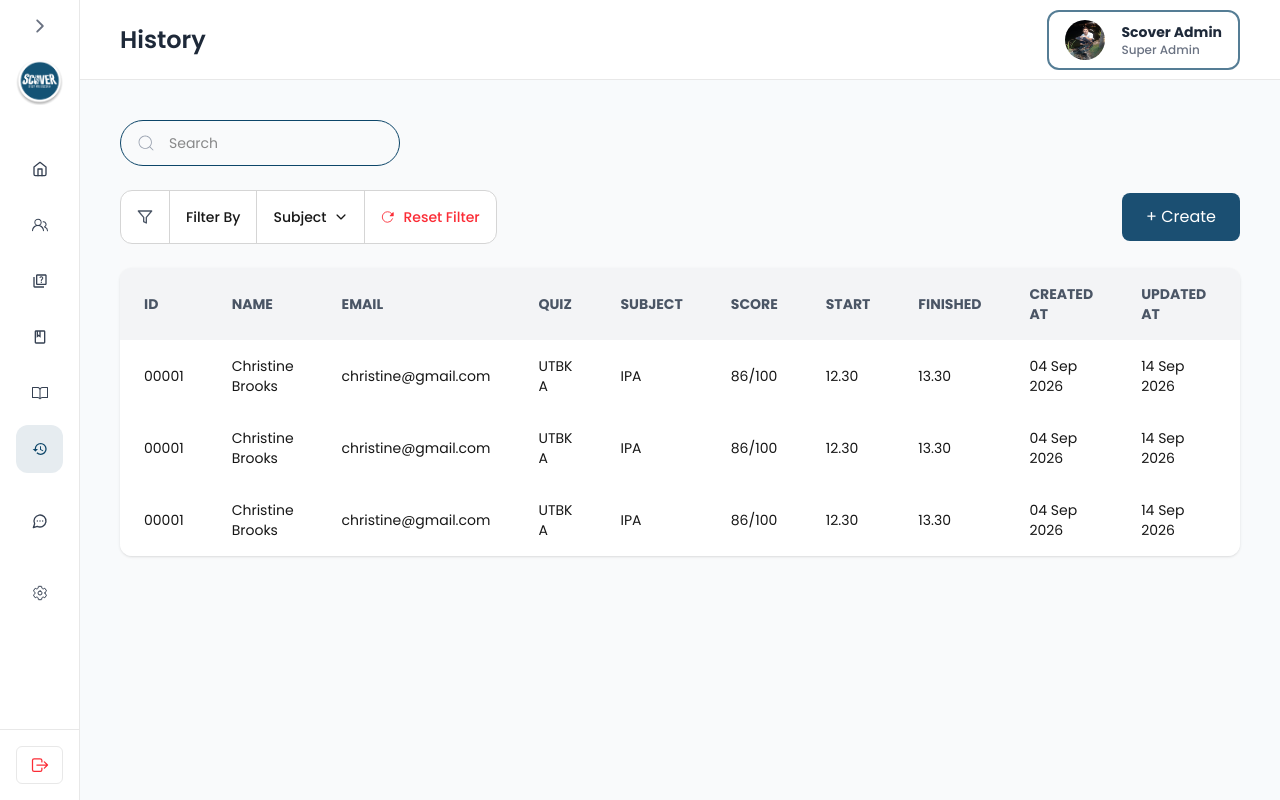
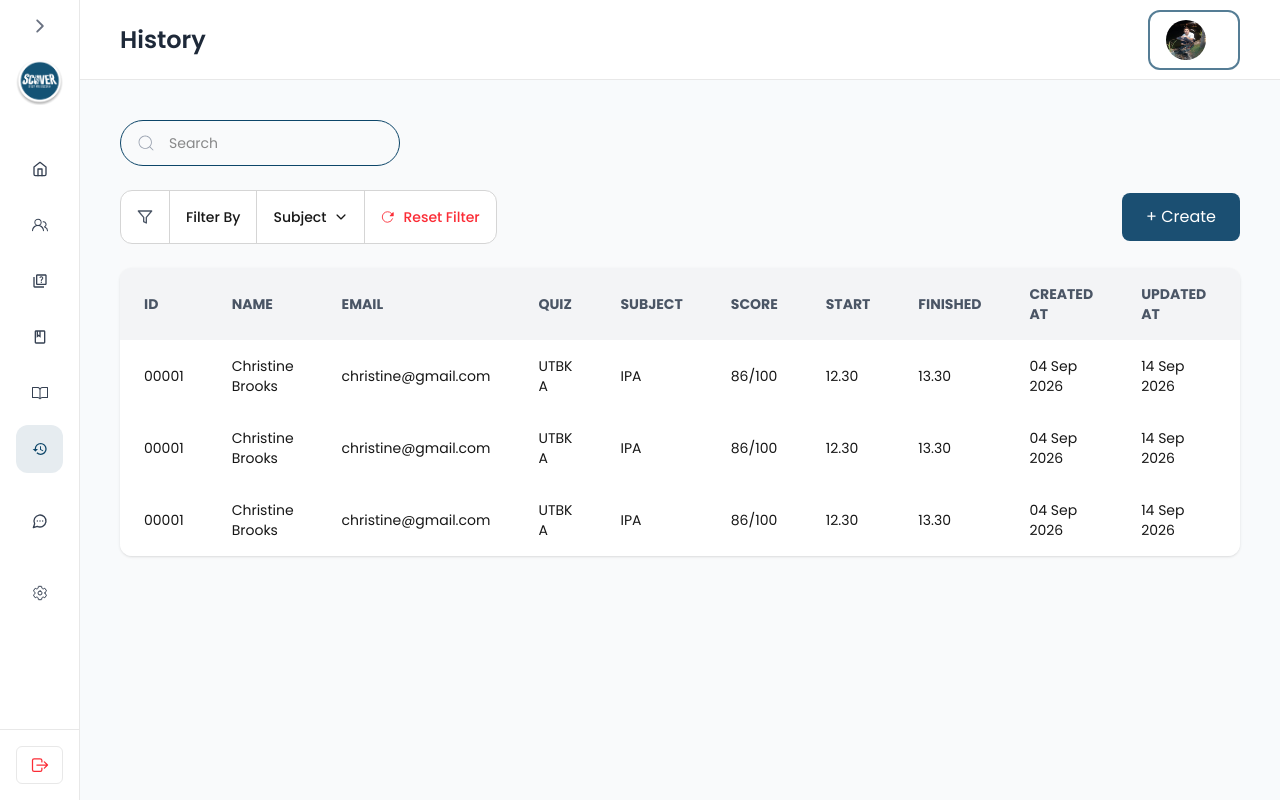
Before and after one commit to bimantaraaryasatya/Quiz_Scover, a Next.js app: page /admin/history in a window 1280 px wide. Built offline with nearby package versions, Linux system fonts and the light colour scheme.

Commit message:
feat:fetch data user to sidebar

```diff
--- a/app/login/page.tsx
+++ b/app/login/page.tsx
@@ -153,7 +153,7 @@ export default function Login() {
                             </div>
 
                             <div>
-                                <button type="submit" className="bg-primary text-white font-semibold w-full px-4 py-3 rounded-md hover:opacity-90 transition">
+                                <button type="submit" className="bg-primary text-white font-semibold w-full px-4 py-3 rounded-md hover:opacity-90 transition cursor-pointer">
                                     Login
                                 </button>
                             </div>
--- a/components/SideBarTemplate/sideBar.tsx
+++ b/components/SideBarTemplate/sideBar.tsx
@@ -14,6 +14,7 @@ import { get } from "@/lib/api-bridge"
 import { BASE_API_URL } from "@/global"
 import { GiHamburgerMenu } from "react-icons/gi";
 import ProfilePicTest from "@/public/images/profile.jpeg"
+import { IAdmin } from "@/app/types";
 
 type MenuType = {
   id: string
@@ -33,8 +34,8 @@ type ManagerProp = {
 const Sidebar = ({ children, id, title, menuList }: ManagerProp) => {
   const [isCollapsed, setIsCollapsed] = useState(true)
   const [isMobileOpen, setIsMobileOpen] = useState(false)
-  const [isDropdownOpen, setIsDropdownOpen] = useState(false)
-  // const [user, setUser] = useState<IUser | null>(null)
+  const [name, setName] = useState("")
+  const [admin, setAdmin] = useState<IAdmin | null>(null)
   // const [ownerKos, setOwnerKos] = useState<IKos | null>(null)
   const router = useRouter()
 
@@ -73,10 +74,11 @@ const Sidebar = ({ children, id, title, menuList }: ManagerProp) => {
   useEffect(() => {
     const TOKEN = getCookie("token")
     if (!TOKEN) return
-
+    const userName = getCookie("name")
+    if (userName) setName(userName)
     try {
-      // const decoded: IUser = jwtDecode(TOKEN)
-      // setUser(decoded)
+      const decoded: IAdmin = jwtDecode(TOKEN)
+      setAdmin(decoded)
     } catch (error) {
       console.error("Failed to decode token:", error)
     }
@@ -87,7 +89,6 @@ const Sidebar = ({ children, id, title, menuList }: ManagerProp) => {
     removeCookie("id")
     removeCookie("name")
     removeCookie("email")
-    removeCookie("phone")
     removeCookie("role")
 
     toast("Logout is successful", {
@@ -213,10 +214,10 @@ const Sidebar = ({ children, id, title, menuList }: ManagerProp) => {
               <img src={ProfilePicTest.src} alt="Profile" className="w-10 h-10 rounded-full" />
               <div className="leading-tight hidden md:block">
                 <p className="font-bold text-sm text-gray-800">
-                  Scover Admin
+                  {name}
                 </p>
                 <p className="font-medium text-xs text-gray-500">
-                  Super Admin
+                  {admin?.role}
                 </p>
               </div>
             </div>
```
Also changed, not shown: app/types.ts (+6 -6 lines).
